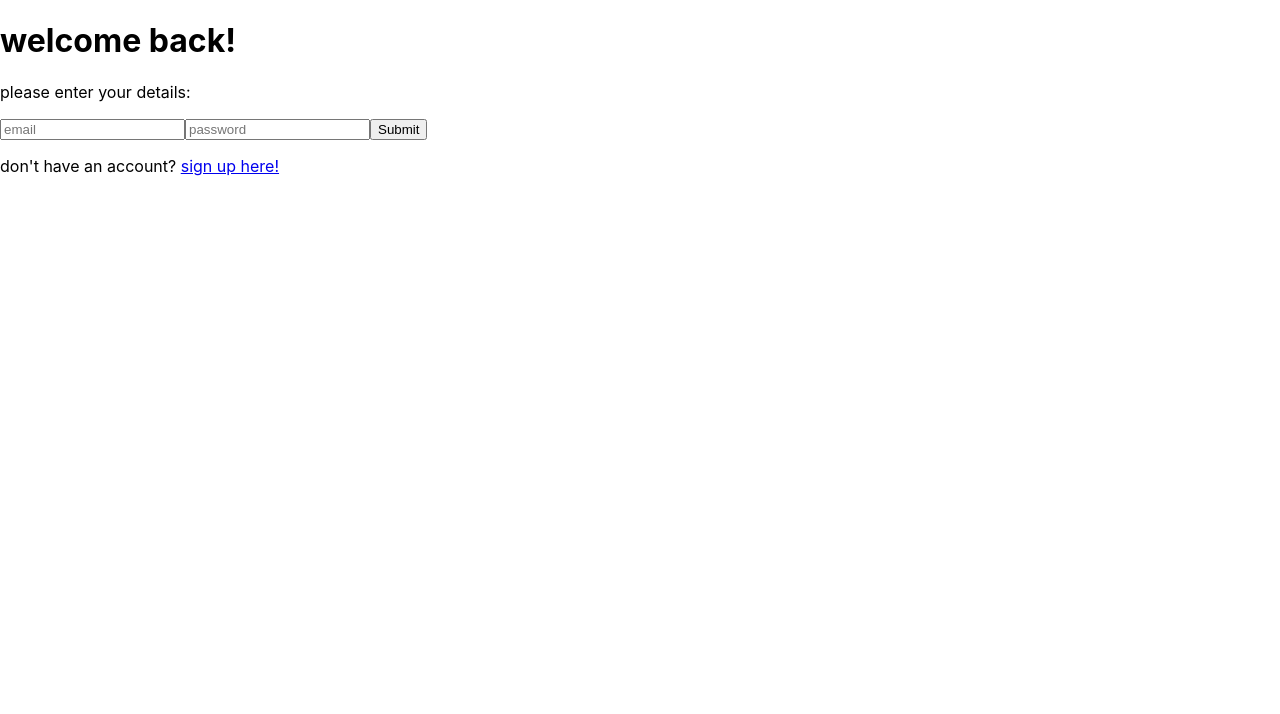
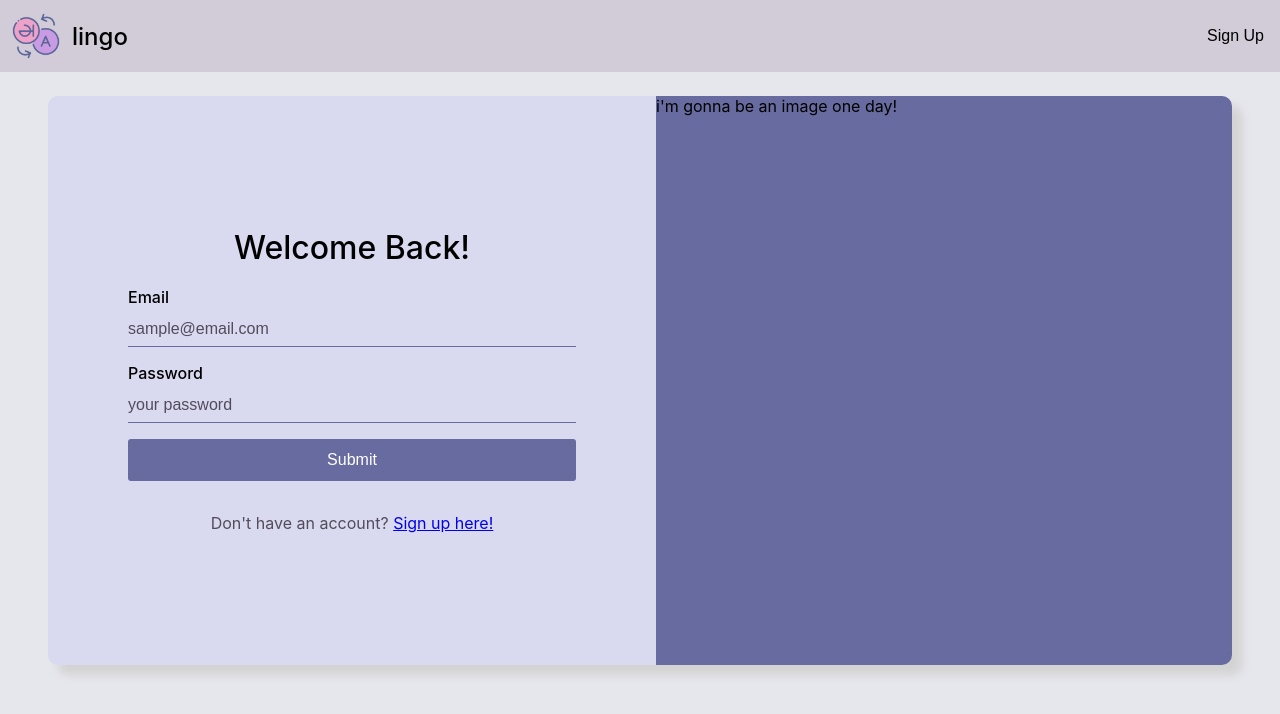
Before and after one commit to comp426-2023-spring/lingo, a React (Create React App) app: page /sign-in in a window 1280 px wide. Shown: the top 714 px of the page. Built offline with nearby package versions, Linux system fonts and the light colour scheme; no server answers.

Commit message:
Add navbar and registration/login

```diff
--- a/src/App.js
+++ b/src/App.js
@@ -5,10 +5,12 @@ import SignUp from "./components/signup.component";
 import SignIn from "./components/signin.component";
 import Dashboard from "./components/dashboard.component";
 import Profile from "./components/profile.component";
+import NavBar from './components/navbar.component';
 
 function App() {
   return (
     <BrowserRouter>
+    <NavBar/>
     <Routes>
         <Route path="/" element={<Home />}></Route>
         <Route path="/sign-up" element={<SignUp />}></Route>
--- /dev/null
+++ b/src/components/home.component.css
@@ -0,0 +1,3 @@
+.home-page {
+  padding: 1rem;
+}
--- a/src/components/home.component.js
+++ b/src/components/home.component.js
@@ -1,12 +1,14 @@
 import React, { Component } from 'react';
+import './home.component.css'
 
 export default class Home extends Component {
 
   render() {
     return (
 
-      <div>
+      <div class="home-page">
           <h1>Welcome to Lingo!</h1>
+          <p>Lingo is a multi-sided flashcard application that is geared towards language learning!</p>
       </div>
 
     );
--- /dev/null
+++ b/src/components/navbar.component.css
@@ -0,0 +1,55 @@
+* {
+  margin: 0;
+  padding: 0;
+}
+
+.navbar {
+  display: flex;
+  justify-content: space-between;
+  background-color: rgb(210, 204, 216);
+}
+
+.link {
+  text-decoration: none;
+  height: 100%;
+  align-items: center;
+  display: flex;
+}
+
+.left-container {
+  display: flex;
+  align-items: center;
+  padding: 0.5rem;
+}
+
+.logo {
+  height: 3.5rem;
+  width: 3.5rem;
+  padding-right: 0.5rem;
+}
+
+.title {
+  font-size: 1.5em;
+  vertical-align: middle;
+  font-weight: 500;
+}
+
+.right-container {
+  display: flex;
+  align-items: center;
+}
+
+.nav-button {
+  padding: 1rem;
+  height: 100%;
+  border: none;
+  background-color: rgb(210, 204, 216);
+  font-size: 1em;
+  text-decoration: none;
+}
+
+.nav-button:hover {
+  background-color: rgb(148, 149, 194);
+  color: white;
+  cursor: pointer;
+}
--- /dev/null
+++ b/src/components/navbar.component.js
@@ -0,0 +1,24 @@
+import React, { Component } from 'react';
+import './navbar.component.css';
+import { Link } from 'react-router-dom';
+
+export default class NavBar extends Component {
+
+  render() {
+    return (
+
+      <div className='navbar'>
+        <div className='left-container'>
+          <Link to="/" class="link">
+            <img className='logo' src='logo192.png' alt='lingo-logo'/>
+          </Link>
+          <p className='title'>lingo</p>
+        </div>
+        <div className='right-container'>
+          <Link to="/sign-up" className="link"><button className="nav-button">Sign Up</button></Link>
+        </div>
+      </div>
+
+    );
+  }
+}
--- /dev/null
+++ b/src/components/sign_.component.css
@@ -0,0 +1,91 @@
+.page {
+  padding: 1.5rem 3rem;
+}
+
+.content {
+  background-color: #d9daef;
+  border-radius: 10px;
+  display: flex;
+  column-count: 2;
+  column-fill: balance;
+  box-shadow: 10px 10px 10px rgb(211, 211, 211);
+}
+
+.form-section {
+  padding: 8.25rem 1rem;
+  border-top-left-radius: 10px;
+  border-bottom-left-radius: 10px;
+  text-align: center;
+
+  flex: 1 1 50%;
+  width: 0;
+}
+
+.heading {
+  font-size: 2em;
+  font-weight: 500;
+}
+
+.form {
+  display: flex;
+  flex-direction: column;
+  padding: 0 5vw;
+}
+
+.input-label {
+  text-align: left;
+  font-size: 1em;
+  padding-bottom: 5px;
+  font-weight: 500;
+}
+
+.input-field {
+  padding: 0.5rem 0;
+  font-size: 1em;
+  border-width: 0 0 1.5px 0;
+  margin-bottom: 1rem;
+  border-style: solid;
+  border-color: #686B9F;
+  background-color: transparent;
+  color: rgb(83, 75, 92);
+}
+
+.input-field::placeholder {
+  font-size: 1em;
+  color: rgb(83, 75, 92);
+}
+
+.input-field:focus {
+  outline: none;
+}
+
+.input-field:-webkit-autofill {
+  transition: background-color 5000s ease-in-out 0s;
+}
+
+.submit-button {
+  padding: 0.75rem 0rem;
+  background-color: #686B9F;
+  border: none;
+  color: white;
+  border-radius: 3px;
+  font-size: 1rem;
+}
+
+.submit-button:hover {
+  background-color:#50527e;
+}
+
+.redirect {
+  margin-top: 2rem;
+  color: rgb(83, 75, 92);
+}
+
+.info-section {
+  background-color: #686B9F;
+  border-top-right-radius: 10px;
+  border-bottom-right-radius: 10px;
+
+  flex: 1 1 50%;
+  width: 0;
+}
--- a/src/components/signin.component.js
+++ b/src/components/signin.component.js
@@ -1,4 +1,7 @@
 import React, { Component } from 'react';
+import { signInWithEmailAndPassword } from "firebase/auth";
+import { auth } from '../firebase';
+import './sign_.component.css';
 
 export default class SignIn extends Component {
 
@@ -11,6 +14,7 @@ export default class SignIn extends Component {
 
     this.handleInputChange = this.handleInputChange.bind(this);
     this.handleSubmit = this.handleSubmit.bind(this);
+    this.auth = auth;
   }
 
   handleInputChange(event) {
@@ -30,25 +34,42 @@ export default class SignIn extends Component {
 
   login = async () => {
     //login here
+    try {
+      const user = await signInWithEmailAndPassword(this.auth, this.state.email, this.state.password);
+      const u = this.auth.currentUser;
+      const uid = u.uid;
+      // redirect to dashboard page
+      window.location.href = '/dashboard/1'
+      }
+      catch(error) {
+        console.log(error.message);
+        alert(error.message);
+      }
   };
 
     render() {
       return (
-        <div className="slide-up">
-          <div className="border">
-            <h1>welcome back!</h1>
-            <p>please enter your details:</p>
+        <div className="page">
+        <div className="content">
+          <div className="form-section">
+            <h1 className="heading">Welcome Back!</h1>
 
-           <form class="form" onSubmit={this.handleSubmit}>
+           <form className="form" onSubmit={this.handleSubmit}><br></br>
 
-            <input name="email" type="text" value={this.state.value} placeholder="email" onChange={this.handleInputChange} />
-            <input name="password" type="password" value={this.state.value} placeholder="password" onChange={this.handleInputChange} />
+            <label className="input-label" for="email">Email</label>
+            <input className="input-field" name="email" type="text" value={this.state.value} placeholder="sample@email.com" onChange={this.handleInputChange} />
 
-            <input type="submit" value="Submit" />
-            <p className="body">don't have an account? <a className="body" href="/sign-up">sign up here!</a></p>
+            <label className="input-label" for="email">Password</label>
+            <input className="input-field" name="password" type="password" value={this.state.value} placeholder="your password" onChange={this.handleInputChange} />
+
+            <input className="submit-button" type="submit" value="Submit" />
+            <p className="redirect">Don't have an account? <a className="redirect-link" href="/sign-up">Sign up here!</a></p>
           </form>
-
           </div>
+          <div className="info-section">
+            <p>i'm gonna be an image one day!</p>
+          </div>
+        </div>
         </div>
       );
     }
--- a/src/components/signup.component.js
+++ b/src/components/signup.component.js
@@ -1,9 +1,9 @@
 import React, { Component } from 'react';
 import { auth } from '../firebase';
 import { createUserWithEmailAndPassword } from "firebase/auth";
+import './sign_.component.css';
 
 export default class SignUp extends Component {
-
   constructor(props) {
     super(props);
     this.state = {
@@ -38,6 +38,7 @@ export default class SignUp extends Component {
         const u = this.auth.currentUser;
         const uid = u.uid;
         // redirect to dashboard page
+        window.location.href = '/dashboard/'
         }
         catch(error) {
         console.log(error.message);
@@ -47,20 +48,27 @@ export default class SignUp extends Component {
 
   render() {
     return (
-      <div className="slide-up">
-        <div className="border">
-          <h1>welcome to lingo!</h1>
-          <p>please sign up here:</p>
+      <div className="page">
+      <div className="content">
+        <div className="form-section">
+          <h1 className="heading">Create Account</h1>
+
         <form className="form" onSubmit={this.handleSubmit}><br></br>
+          <label className="input-label" for="email">Email</label>
+          <input className="input-field" name="email" type="text" value={this.state.value} placeholder="sample@email.com" onChange={this.handleInputChange} />
 
-        <input name="email" type="text" value={this.state.value} placeholder="email" onChange={this.handleInputChange} />
-        <input name="password" type="password" value={this.state.value} placeholder="password" onChange={this.handleInputChange} />
+          <label className="input-label" for="email">Password</label>
+          <input className="input-field" name="password" type="password" value={this.state.value} placeholder="your password" onChange={this.handleInputChange} />
 
-        <input type="submit" value="Submit" />
-        <p className="body">already have an account? <a className="body" href="/sign-in">sign in here!</a></p>
+          <input className="submit-button" type="submit" value="Sign Up"/>
+          <p className="redirect">Already have an account? <a className="redirect-link" href="/sign-in">Log in here!</a></p>
+
         </form>
         </div>
-
+        <div className="info-section">
+            <p>i'm gonna be an image one day!</p>
+          </div>
+      </div>
       </div>
     );
   }
--- a/src/index.css
+++ b/src/index.css
@@ -1,5 +1,6 @@
 body {
   margin: 0;
+  background-color: #e6e6ed;
   font-family: -apple-system, BlinkMacSystemFont, 'Segoe UI', 'Roboto', 'Oxygen',
     'Ubuntu', 'Cantarell', 'Fira Sans', 'Droid Sans', 'Helvetica Neue',
     sans-serif;
```
